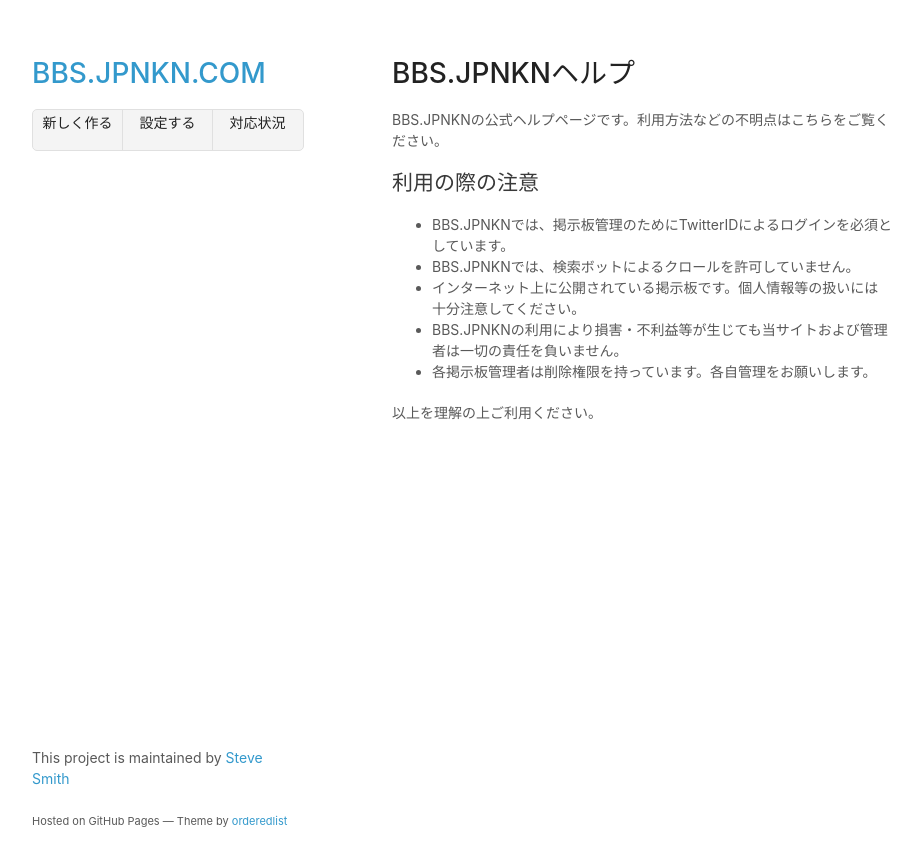
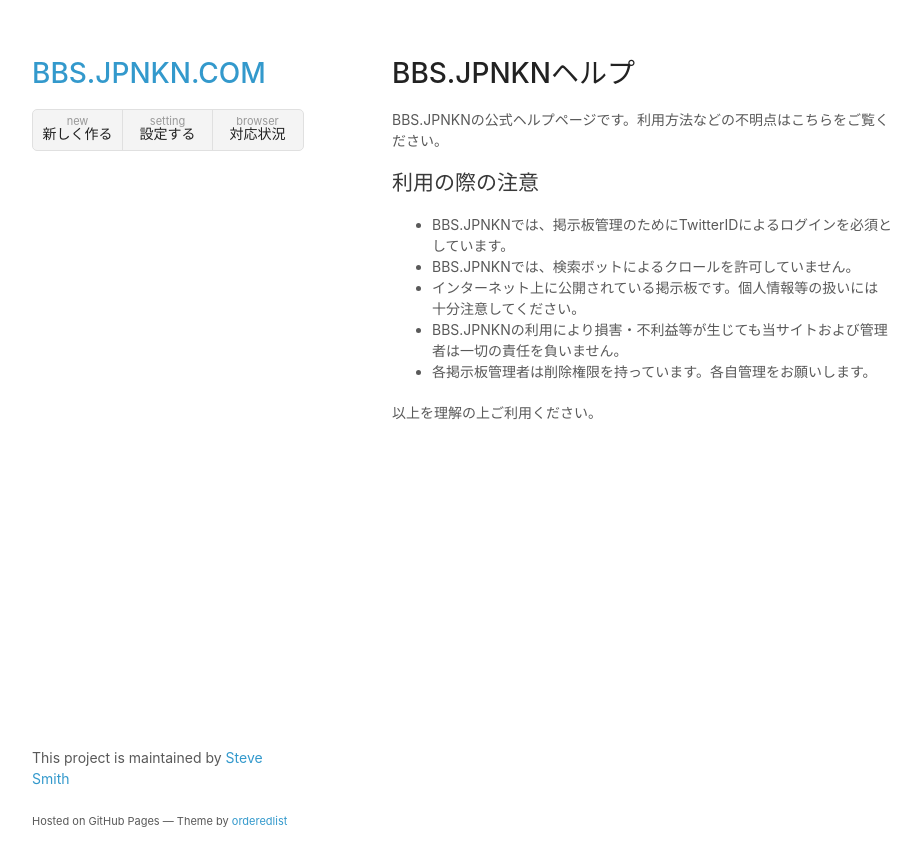
Before and after one commit to japankun/bbs.jpnkn.com, a Jekyll site: the page built from docs/index.md, in a window 1280 px wide. Shown: the top 866 px of the page, without its empty margins (178-1099 px from the left). Built offline with Jekyll 4.4.1, drawn with Linux system fonts in a browser that asks for light colours; our own code applies the rules of GitHub Pages for plain Markdown files.

Commit message:
Update default.html

```diff
--- a/docs/_layouts/default.html
+++ b/docs/_layouts/default.html
@@ -17,9 +17,9 @@
       <header>
         <h1><a href="https://bbs.jpnkn.com/">BBS.JPNKN.COM</a></h1>
         <ul>
-          <li><a href="./new"><strong>新しく作る</strong></a></li>
-          <li><a href="./setting"><strong>設定する</strong></a></li>
-          <li><a href="./browser"><strong>対応状況</strong></a></li>
+          <li><a href="./new">new<strong>新しく作る</strong></a></li>
+          <li><a href="./setting">setting<strong>設定する</strong></a></li>
+          <li><a href="./browser">browser<strong>対応状況</strong></a></li>
         </ul>
       </header>
       <section>
```
